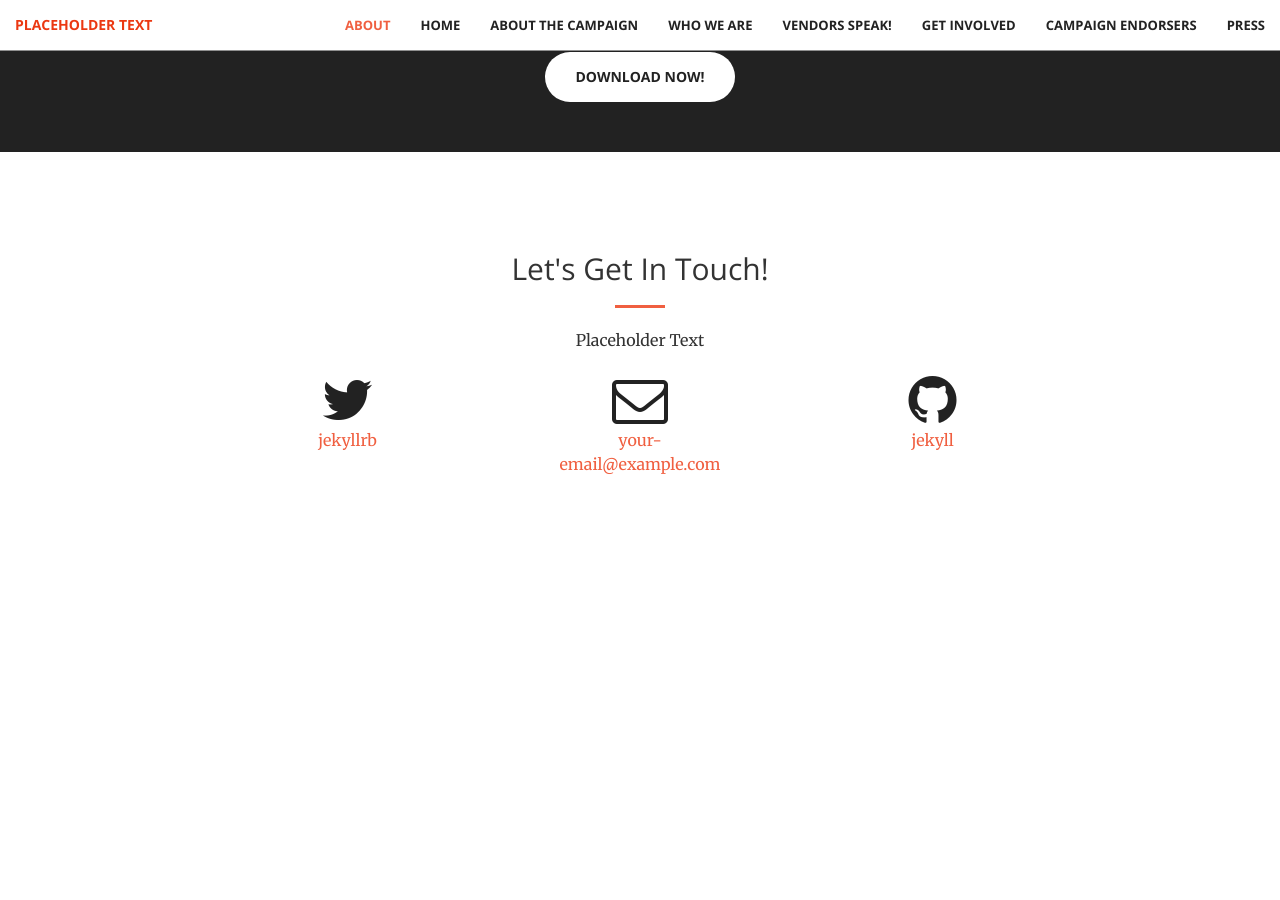
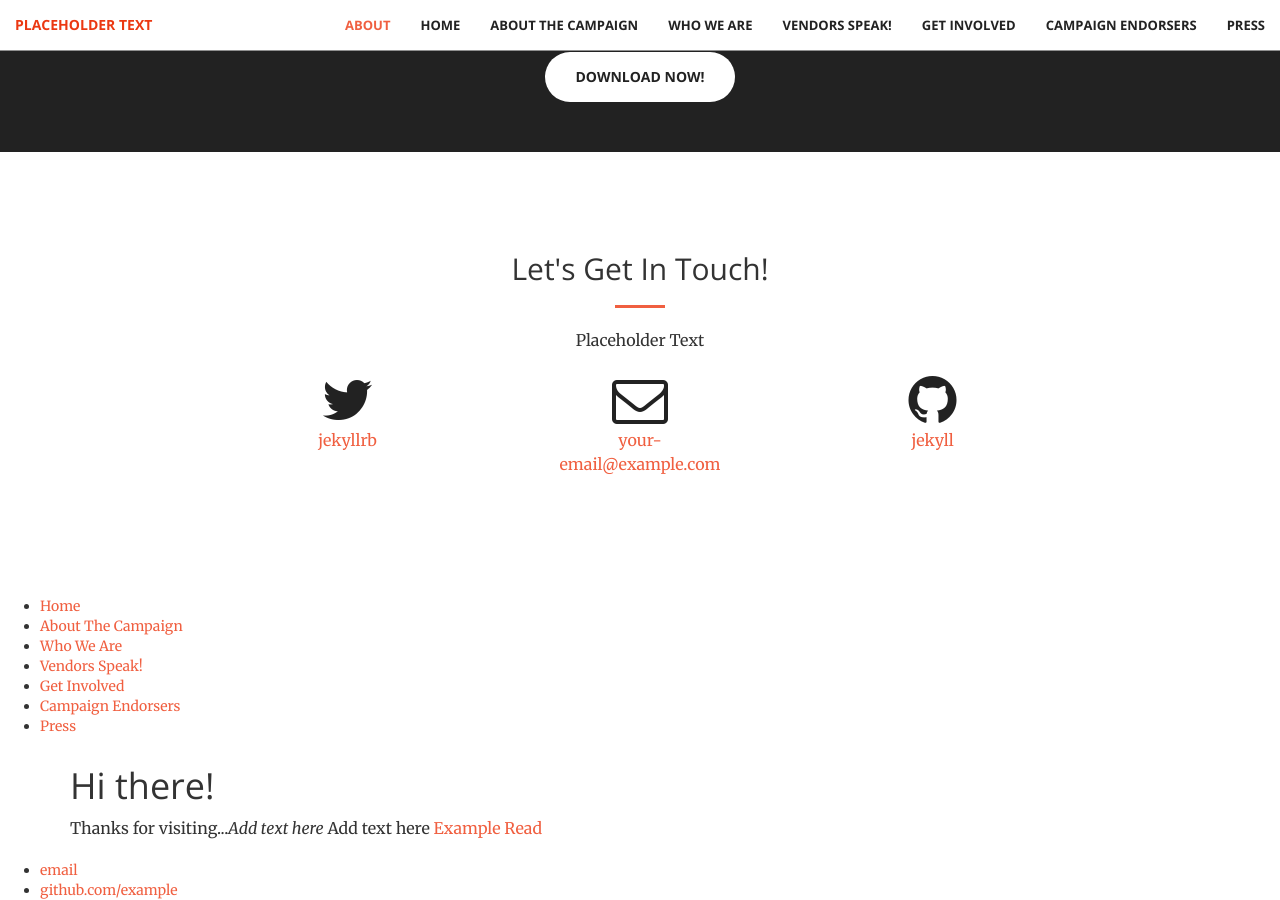
Before and after one commit to UnitedVendorsDC/unitedvendorsdc.github.io, a Jekyll site: the page built from index.html, in a window 1280 px wide and 900 px high, scrolled down 2466 px. Built offline with Jekyll 4.4.1, drawn with Linux system fonts in a browser that asks for light colours; before the commit the page ends 3062 px from its top, so only the background shows below that.

Commit message:
Update front.html

```diff
--- a/_layouts/front.html
+++ b/_layouts/front.html
@@ -13,5 +13,35 @@
   {% include contact.html %}
   {% include scripts.html %}
 </body>
+	<head>
+			<title>{{ page.title }}</title>
+			<!-- link to main stylesheet -->
 
+			<link rel="stylesheet" type="text/css" href="/css/main.css">
+
+		</head>
+		<body>
+			<nav>
+	    		<ul>
+	        		<li><a href="/">Home</a></li>
+		        	<li><a href="about.html">About The Campaign</a></li>
+	        		<li><a href="ourCoalition.html">Who We Are</a></li>
+				<li><a href="theProblem.html">Vendors Speak!</a></li>
+				<li><a href="theSolution.html">Get Involved</a></li>
+				<li><a href="weBelieve.html">Campaign Endorsers</a></li>
+				<li><a href="news.html">Press</a></li>
+	    		</ul>
+			</nav>
+			<div class="container">
+
+			{{ content }}
+
+			</div><!-- /.container -->
+			<footer>
+	    		<ul>
+	        		<li><a href="mailto:example@gmail.com">email</a></li>
+	        		<li><a href="https://github.com/">github.com/example</a></li>
+				</ul>
+			</footer>
+		</body>
 </html>
```
